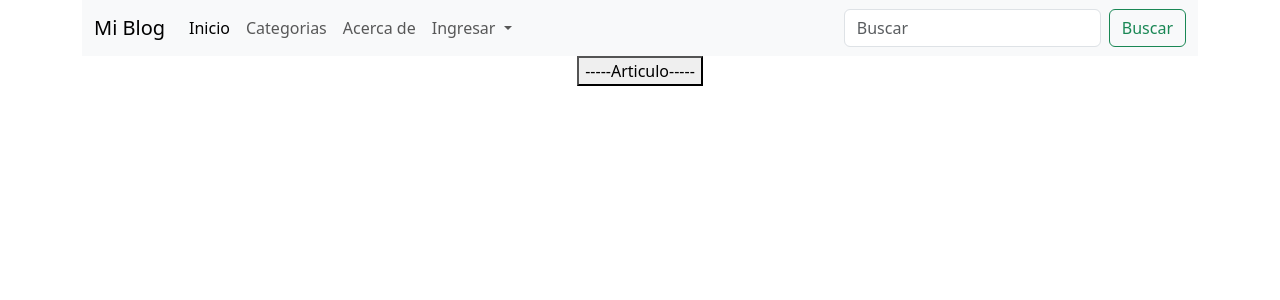
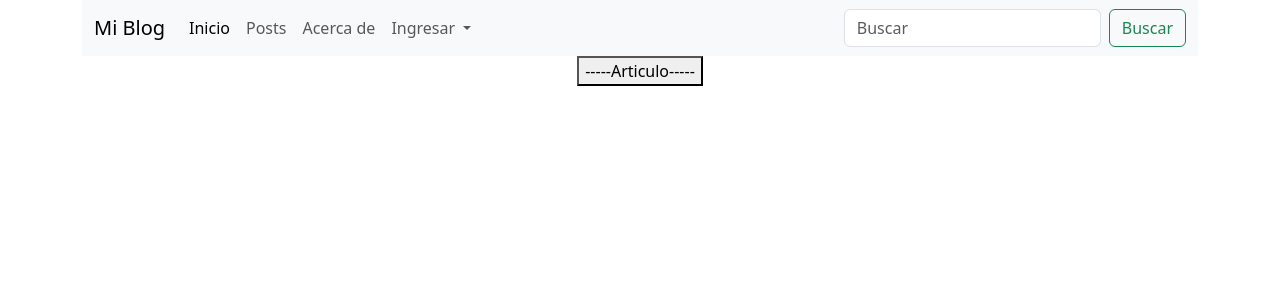
Before and after one commit to Gerar22021/Proyecto_final, a Django app: page / in a window 1280 px wide. Shown: the top 300 px of the page. Run offline with Django 5.2, Linux system fonts and the light colour scheme.

Commit message:
arreglado acseso a Posts/Categorias

```diff
--- a/blog/apps/post/urls.py
+++ b/blog/apps/post/urls.py
@@ -7,6 +7,7 @@ from .views import AgregarArticulo, ActualizarArticulo, EliminarArticulo, Listar
 app_name = 'apps.post'
 
 urlpatterns = [
+
     path('agregar_articulo/', AgregarArticulo.as_view(), name = 'agregar_articulo'),
     path('actualizar_articulo/<int:pk>', ActualizarArticulo.as_view(), name = 'actualizar_articulo'),
     path('eliminar_articulo/<int:pk>', EliminarArticulo.as_view(), name = 'eliminar_articulo'),
--- a/blog/templates/base.html
+++ b/blog/templates/base.html
@@ -24,10 +24,10 @@
                   <div class="collapse navbar-collapse" id="navbarSupportedContent">
                     <ul class="navbar-nav me-auto mb-2 mb-lg-0">
                       <li class="nav-item">
-                        <a class="nav-link active" aria-current="page" href="#">Inicio</a>
+                        <a class="nav-link active" aria-current="page" href="{% url 'index' %}">Inicio</a>
                       </li>
                       <li class="nav-item">
-                        <a class="nav-link" href="#">Categorias</a>
+                        <a class="nav-link" href="{% url 'apps.post:listar_articulos' %}">Posts</a>
                       </li>
                       <li class="nav-item">
                         <a class="nav-link" href="#">Acerca de</a>
```
Also changed, not shown: blog/blog/db.sqlite3, blog/media/media/Numerologia-1.png (added), blog/media/media/Numerologia-2.png (added), blog/templates/index.html (line endings or trailing spaces).
